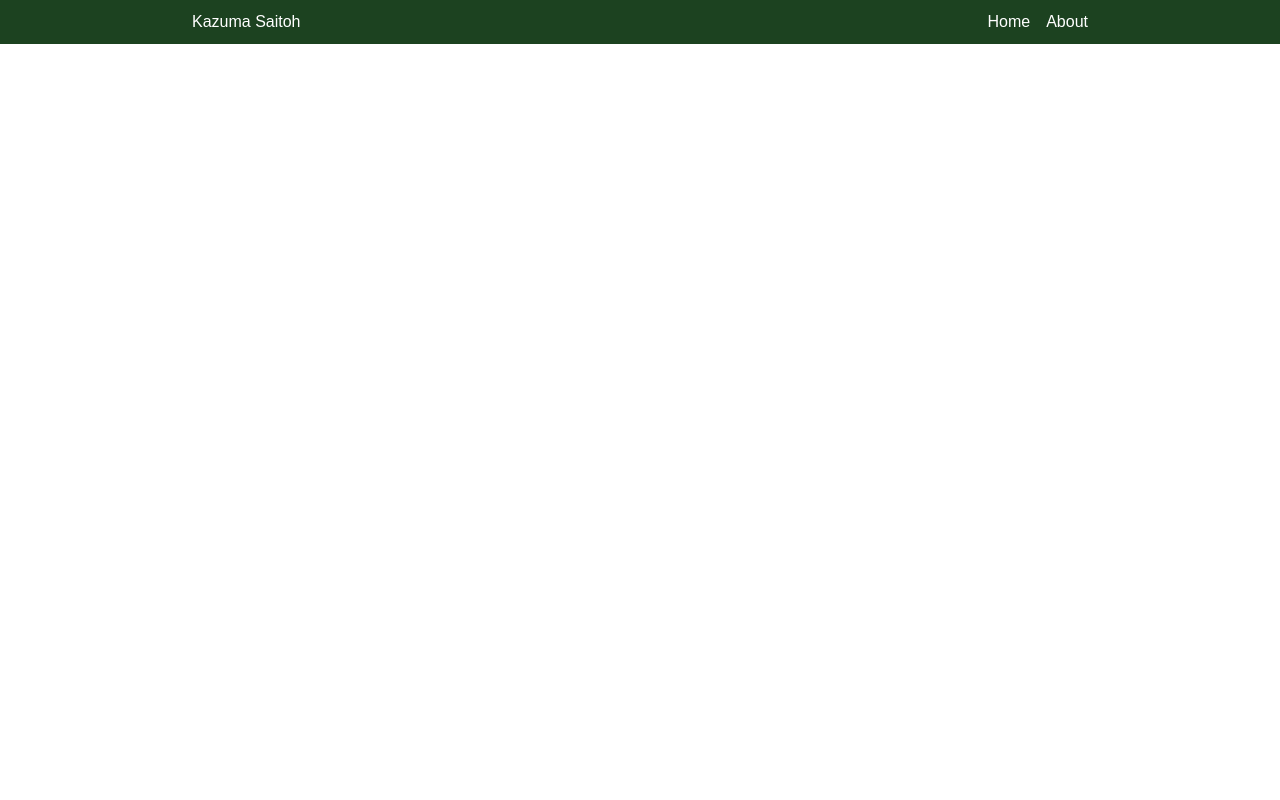
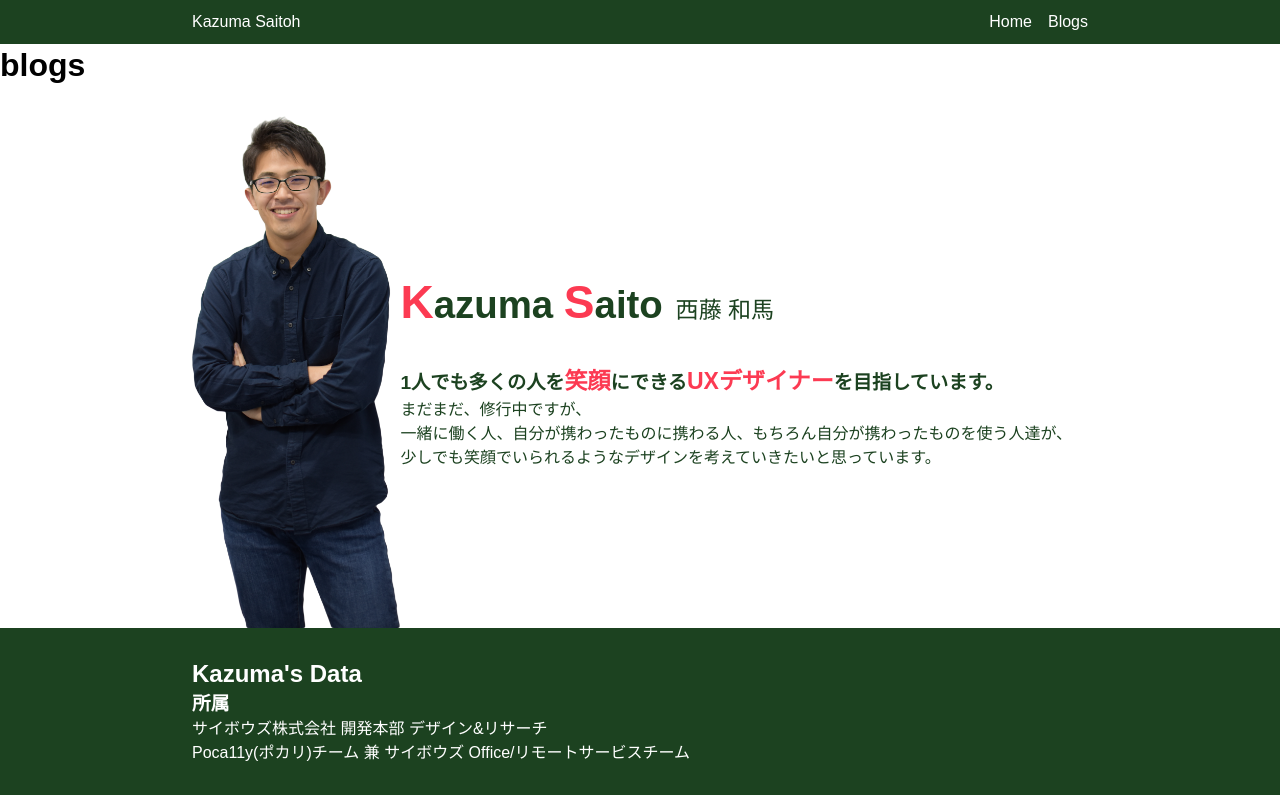
Before and after one commit to ka3zu1ma10/nuxt-site, a Nuxt app: page /blogs in a window 1280 px wide. Built offline with nearby package versions, Linux system fonts and the light colour scheme.

Commit message:
pagesの追加

```diff
--- a/components/Header.vue
+++ b/components/Header.vue
@@ -14,8 +14,8 @@
             </nuxt-link>
           </li>
           <li class="hd_nav__item">
-            <nuxt-link to="/about">
-              About
+            <nuxt-link to="/blogs">
+              Blogs
             </nuxt-link>
           </li>
         </ul>
--- /dev/null
+++ b/pages/blogs/index.vue
@@ -0,0 +1,38 @@
+<template>
+  <main>
+    <h1>blogs</h1>
+    <article class="section section_top">
+      <Message />
+    </article>
+    <article class="section section_back-green">
+      <Profile />
+    </article>
+  </main>
+</template>
+
+<script>
+import Message from '~/components/Message.vue';
+import Profile from '~/components/Profile.vue';
+
+export default {
+  components: {
+    Message,
+    Profile
+  }
+}
+</script>
+<style lang="scss" scoped>
+.section {
+  padding: 2rem 1rem;
+  color: #1c4220;
+
+  &_top {
+    padding-bottom: 0;
+  }
+
+  &_back-green {
+    background-color: #1c4220;
+    color: #fff;
+  }
+}
+</style>
```
